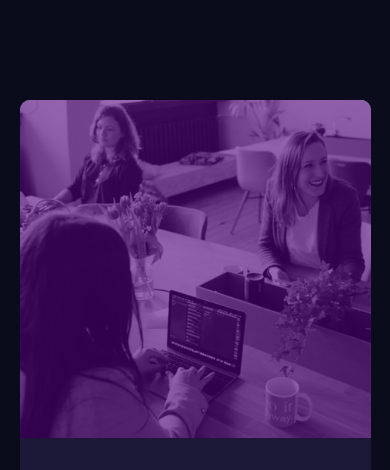
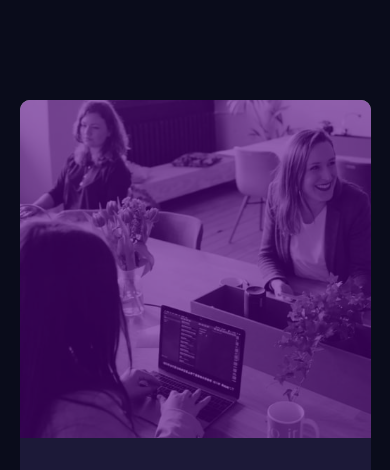
Before and after one commit to samupapati/Estudos, a plain HTML site: page Front End Mentor/card component/index.html in a window 390 px wide. Shown: the top 470 px of the page. Drawn offline with Linux system fonts and the light colour scheme.

Commit message:
desadio 2 concluido

```diff
--- a/Front End Mentor/card component/css/style.css
+++ b/Front End Mentor/card component/css/style.css
@@ -124,6 +124,7 @@ body {
     .bloco2{
         height: 55vh;
         order: -1;
+        background-image: url(../assets/img/image-header-mobile.jpg);
         background-size: cover;
         background-position: top;
         border-radius: 10px;
```
Also changed, not shown: 1 other file.
